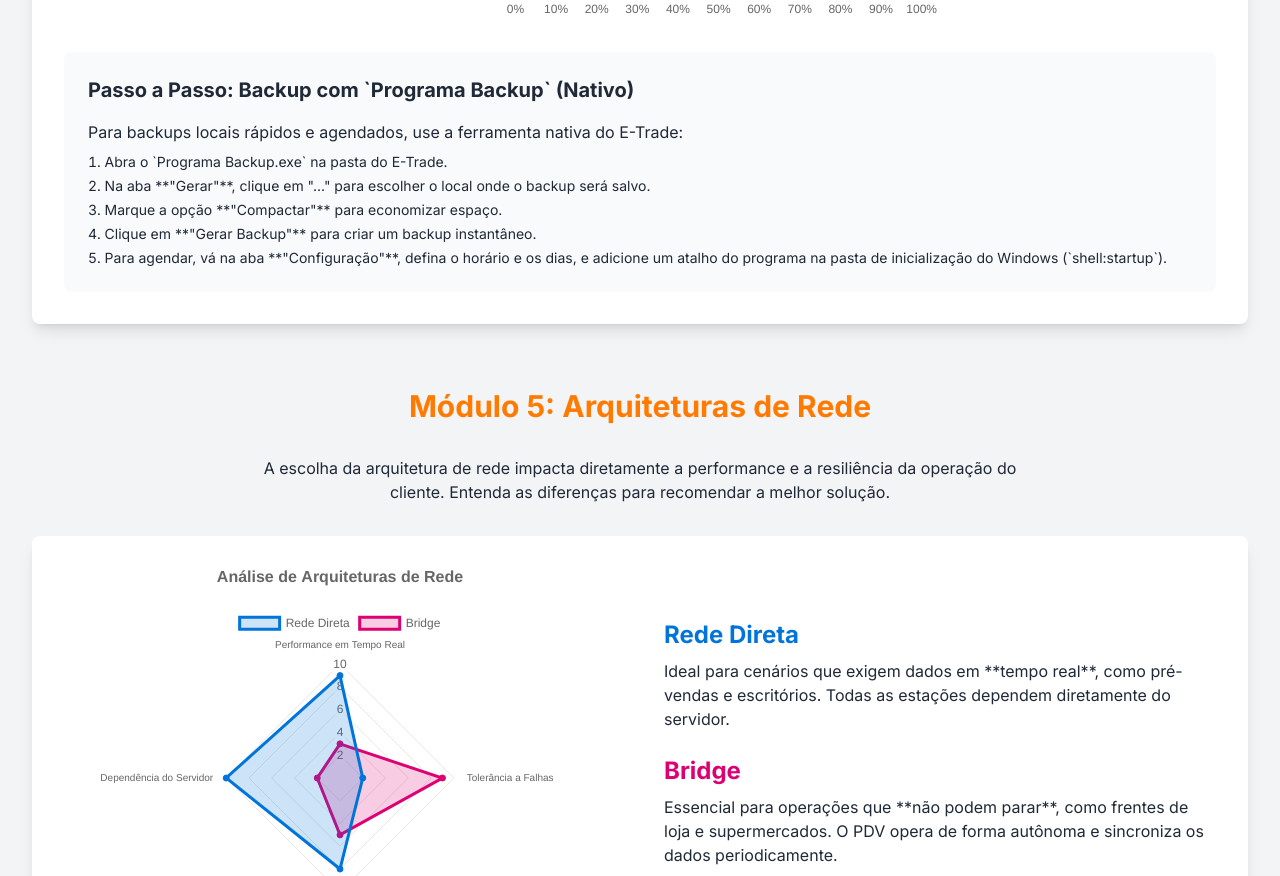
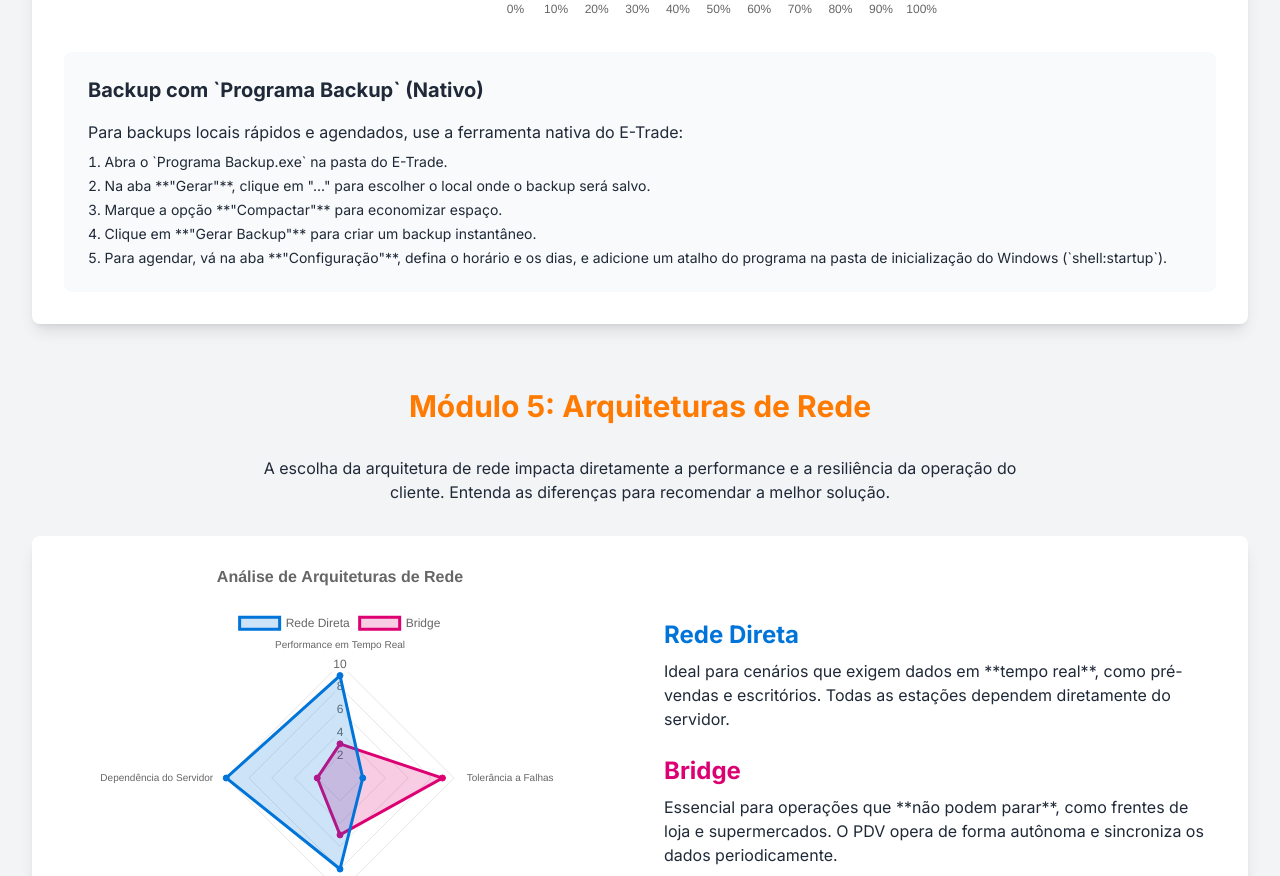
Before and after one commit to Ra11yd/Etrade, a plain HTML site: page index.html in a window 1280 px wide. Shown: the part 2180-3056 px from the top of the page. Drawn offline with nearby package versions, Linux system fonts and the light colour scheme.

Commit message:
index.html

```diff
--- a/index.html
+++ b/index.html
@@ -117,7 +117,7 @@
                          <canvas id="backupChart"></canvas>
                     </div>
                     <div class="mt-8 p-6 bg-gray-50 rounded-lg">
-                        <h3 class="text-xl font-bold mb-4">Passo a Passo: Backup com `Programa Backup` (Nativo)</h3>
+                        <h3 class="text-xl font-bold mb-4">Backup com `Programa Backup` (Nativo)</h3>
                         <p>Para backups locais rápidos e agendados, use a ferramenta nativa do E-Trade:</p>
                         <ol class="list-decimal list-inside mt-2 space-y-1 text-sm">
                             <li>Abra o `Programa Backup.exe` na pasta do E-Trade.</li>
```
